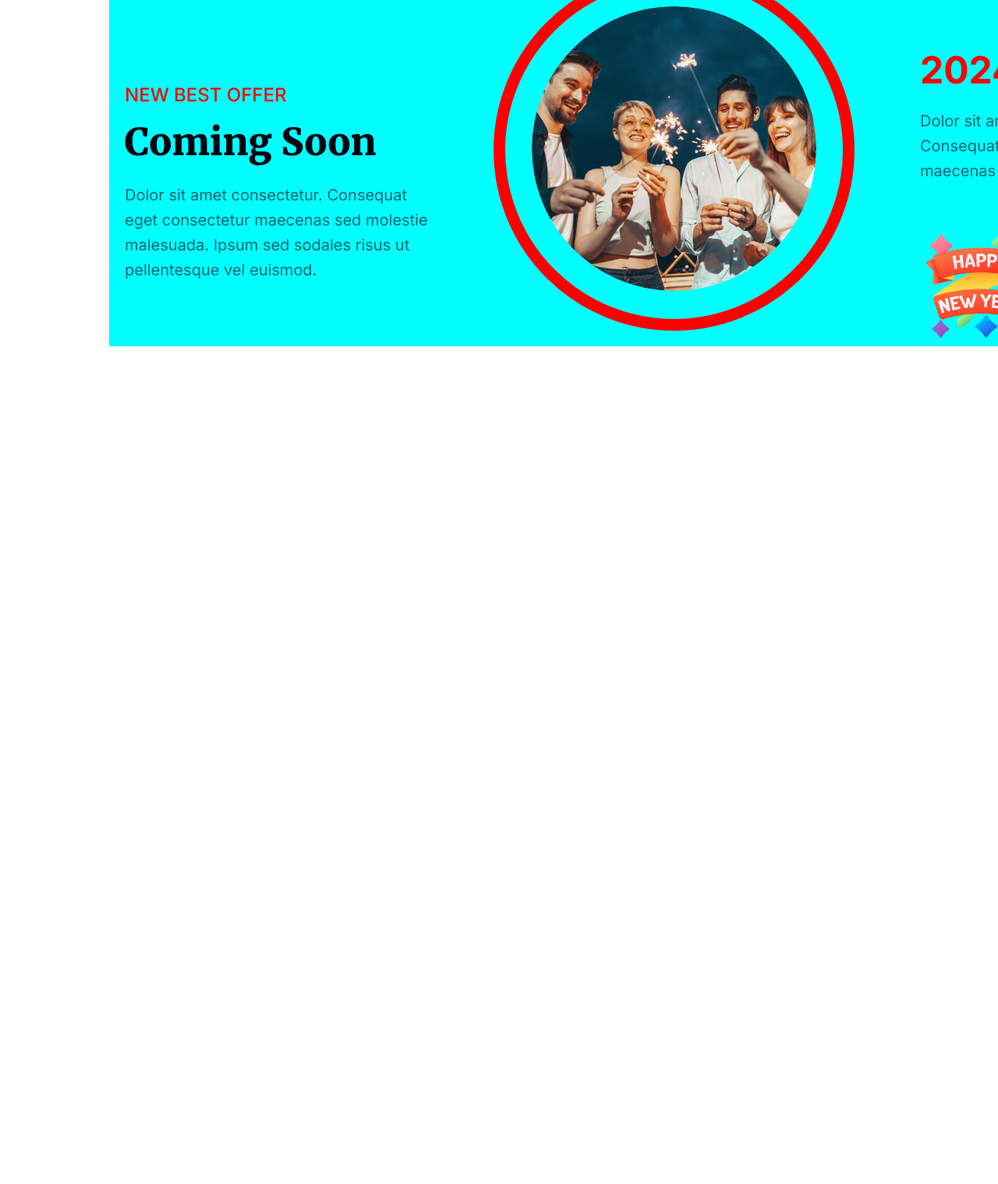
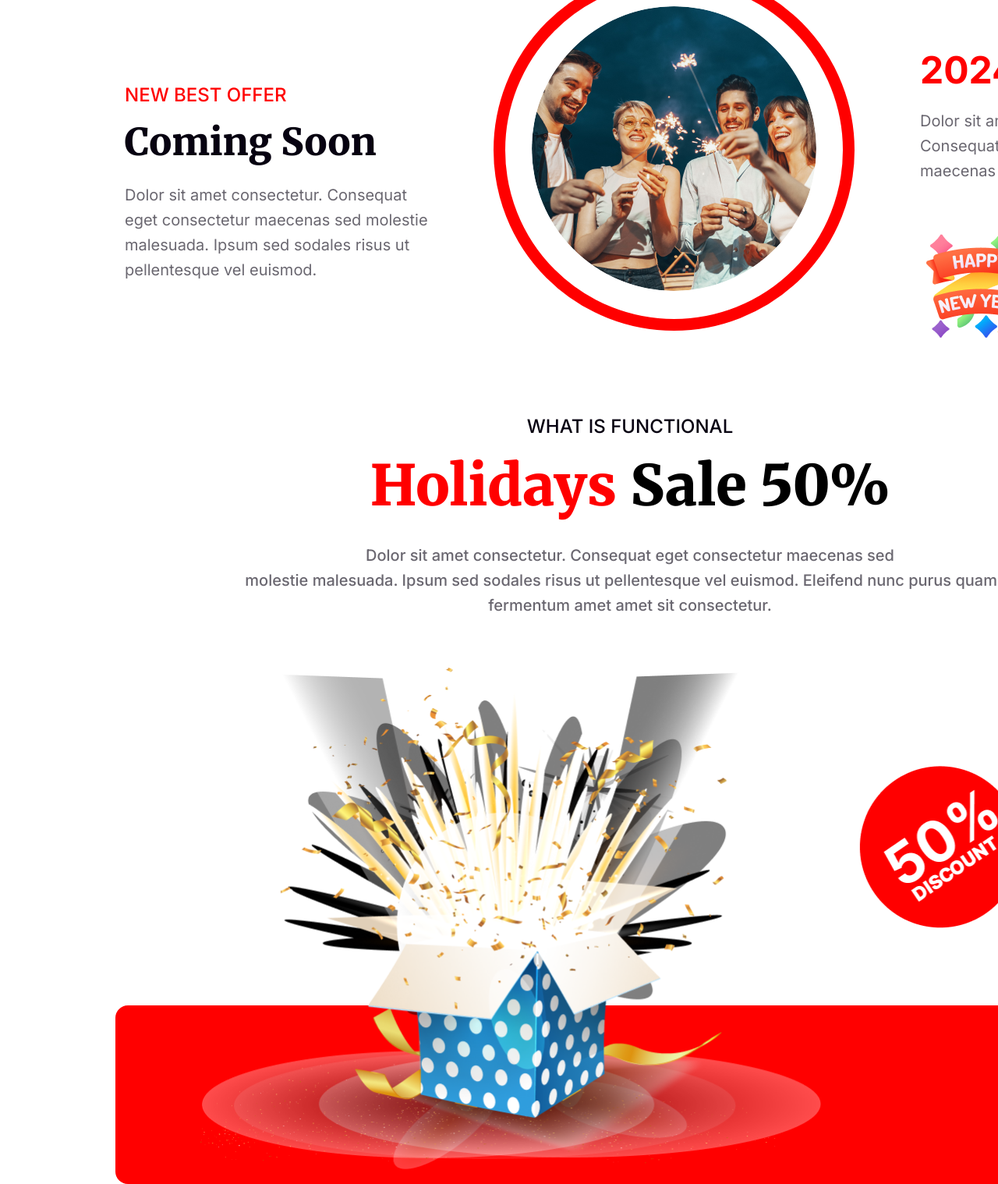
Before and after one commit to Ebrahim112002/New-year, a plain HTML site: page index.html in a window 1280 px wide. Shown: the part 3077-4595 px from the top of the page at 78% size. Before the commit the page ends 3521 px from the top, so only its background shows below. Drawn offline with Linux system fonts and the light colour scheme.

Commit message:
added sale slide

```diff
--- a/index.html
+++ b/index.html
@@ -65,6 +65,23 @@
 
             </div>
           </section>
+
+          <section class="sale">
+            <div class="sale-content">
+              <p class="sale-p1">WHAT IS FUNCTIONAL</p>
+              <h1><span class="HOLIDAY">Holidays</span> Sale 50%</h1>
+              <p class="sale-p2">Dolor sit amet consectetur. Consequat eget consectetur maecenas sed <br>
+                molestie malesuada. Ipsum sed sodales risus ut pellentesque vel euismod. Eleifend nunc purus quam id fermentum amet amet sit consectetur.</p>
+            </div>
+          <div class="sale-img">
+            <img src="images/Group 75.png" alt="" class="sale-img1">
+
+            <div class="sale-img1red">
+            </div>
+            <img src="images/Group 44.png" alt="" class="sale-img2">
+
+          </div>
+          </section>
     </main>
     <footer>
 
--- a/style/style.css
+++ b/style/style.css
@@ -160,7 +160,7 @@ width: 1320px;
 height: 482px;
 left: 10.61%;
 right: -10.61%;
-top: 320%;
+top: 310%;
 border-radius: 16px;
 margin-top: 0px;
 background: linear-gradient(180.00deg, rgba(255, 0, 0, 0.1),rgba(255, 0, 0, 0) 100%);
@@ -210,15 +210,13 @@ margin-left: 576px;
 
 /* offer sec styles */
 .offer {
-    position: relative;
+    position: absolute;
     margin: 0 auto; /* Centers the container */
-    background-color: aqua;
     display: flex;
     align-items: center; /* Aligns items vertically */
     justify-content: space-between; /* Adds space between content sections */
     padding: 20px; /* Adds padding to the section */
    /* Group 48 */
-position: absolute;
 width: 1320px;
 height: 463px;
 left: 140px;
@@ -315,3 +313,84 @@ bottom: 3854px;
     margin-right: 145px;
     margin-top: 0;
 }
+
+
+/* sale sec styles */
+.sale{
+    /* Group 82 */
+position: relative;
+width: 1320px;
+height: 986.07px;
+left: 140px;
+right: -140px;
+top: 3601px;
+bottom: -3601px;
+text-align: center;
+}
+.sale-p1{
+    color: rgb(7, 2, 17);
+font-family: Inter;
+font-size: 24px;
+font-weight: 500;
+line-height: 29px;
+letter-spacing: 0%;
+margin-top: 0;
+margin-bottom: 16px;
+
+}
+.sale-content h1{
+    font-family: Merriweather;
+font-size: 72px;
+font-weight: 900;
+line-height: 91px;
+letter-spacing: 0%;
+margin-top: 0;
+margin-bottom: 28px;
+
+}
+.HOLIDAY{
+   color: rgb(255, 0, 0);
+}
+.sale-p2{
+    color: rgba(7, 2, 17, 0.6);
+font-family: Inter;
+font-size: 20px;
+font-weight: 500;
+line-height: 32px;
+letter-spacing: 0%;
+margin-top: 0;
+margin-left: 126px;
+margin-right: 126px;
+margin-bottom: 0;
+}
+
+.sale-img {
+    display: flex;
+    justify-content: center;
+    position: relative;
+}
+
+.sale-img1red {
+    position: absolute;
+    width: 1320px;
+    height: 229px;
+    border-radius: 16px 0px 16px 16px;
+    background: rgb(255, 0, 0);
+    left: 0; /* Align to the left edge */
+    right: 0; /* Ensure it spans the full width */
+    z-index: 0; /* Ensure it stays behind other elements */
+    margin-top: 497px;
+}
+
+.sale-img1 {
+    margin-top: 64px;
+    width: 796.46px;
+    height: 662.07px;
+    z-index: 1;
+}
+
+.sale-img2 {
+    width: 305.69px;
+    height: 305.69px;
+    margin-top: 141px;
+}
```
